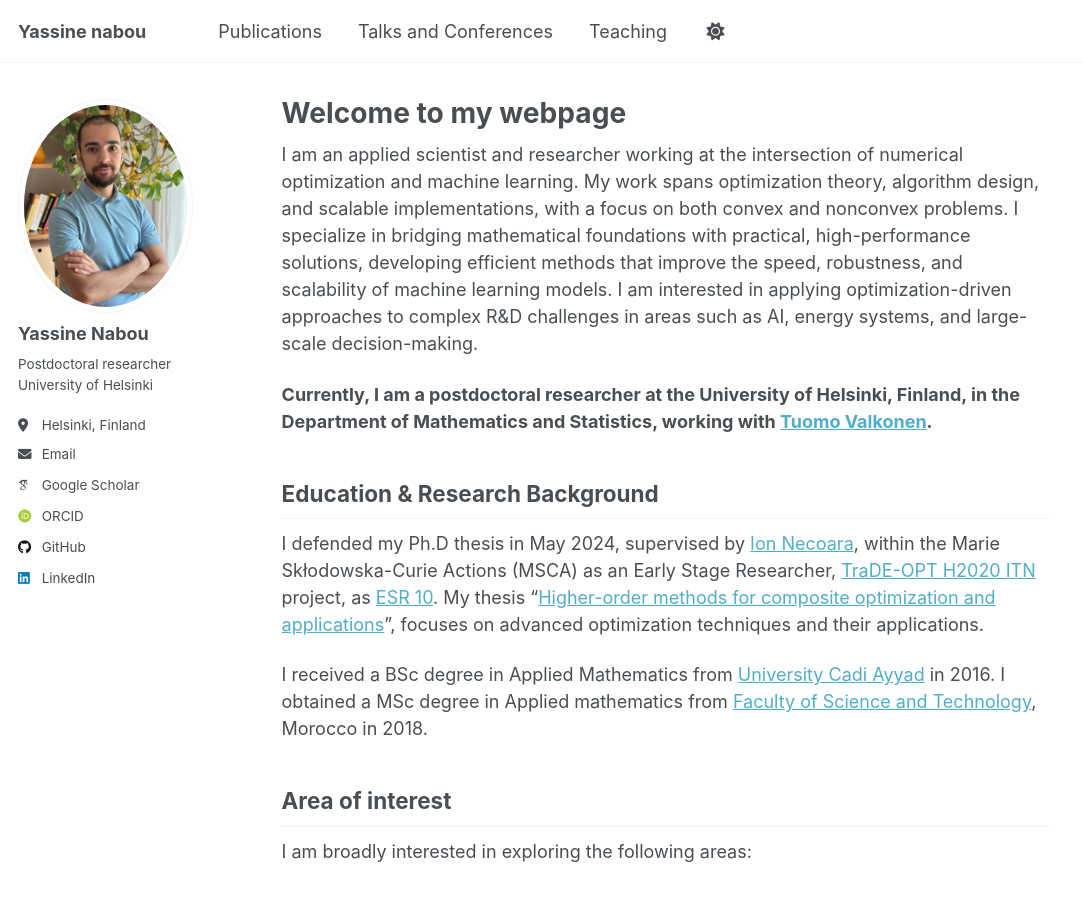
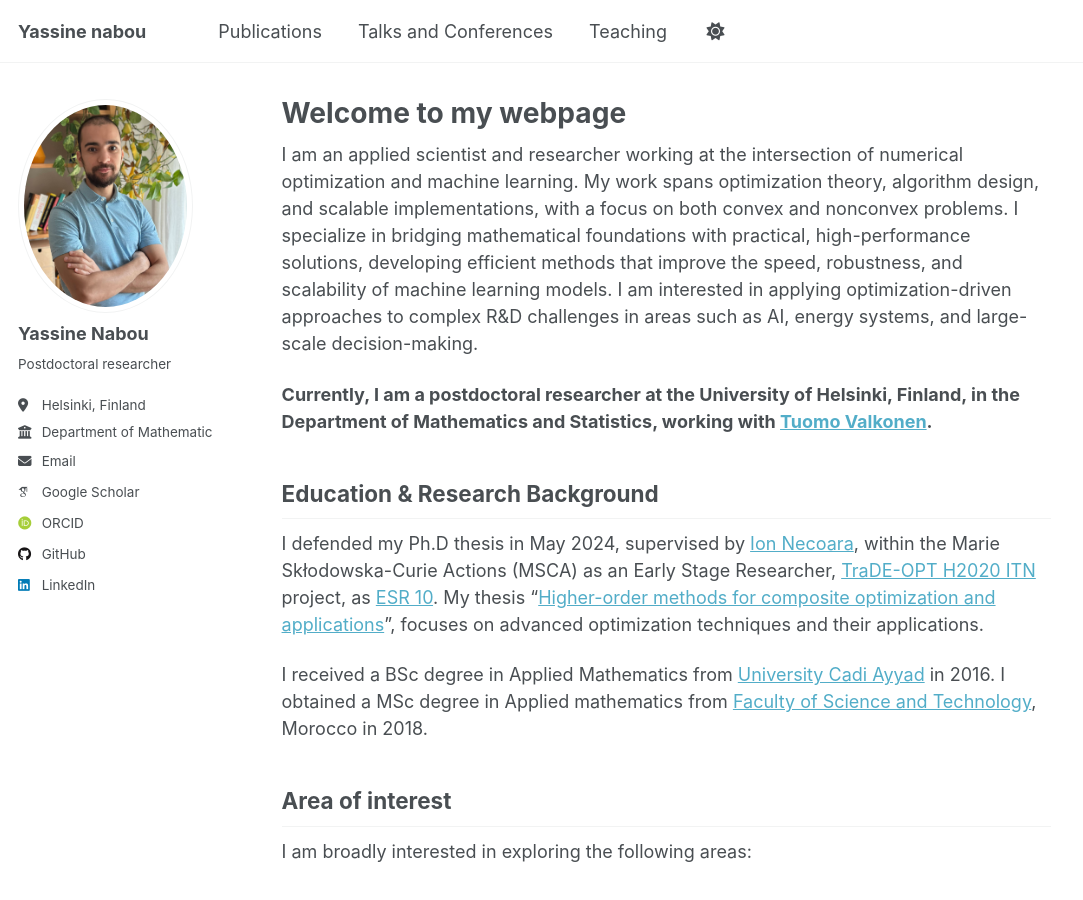
Before and after one commit to Yassine-Nabou/Yassine-Nabou.github.io, a Jekyll site: the page built from _pages/about.md, in a window 1280 px wide and 900 px high. Shown: the whole window, without its empty margins (0-1083 px from the left). Built offline with Jekyll 4.4.1, drawn with Linux system fonts in a browser that asks for light colours; some web fonts are replaced; a script that is not in the unit is left out.

Commit message:
Update _config.yml

```diff
--- a/_config.yml
+++ b/_config.yml
@@ -25,9 +25,9 @@ author:
   avatar           : "photo_profile_nabou.jpg"
   name             : "Yassine Nabou"
   pronouns         : # example: "she/her"
-  bio              : "Postdoctoral researcher <br> University of Helsinki"
+  bio              : "Postdoctoral researcher"
   location         : "Helsinki, Finland"
-  employer         : #""
+  employer         : "Department of Mathematics and Statistics, University of Helsinki"
   uri              : # URL
   email            : "yassin.nabou@helsinki.fi"
 
```
